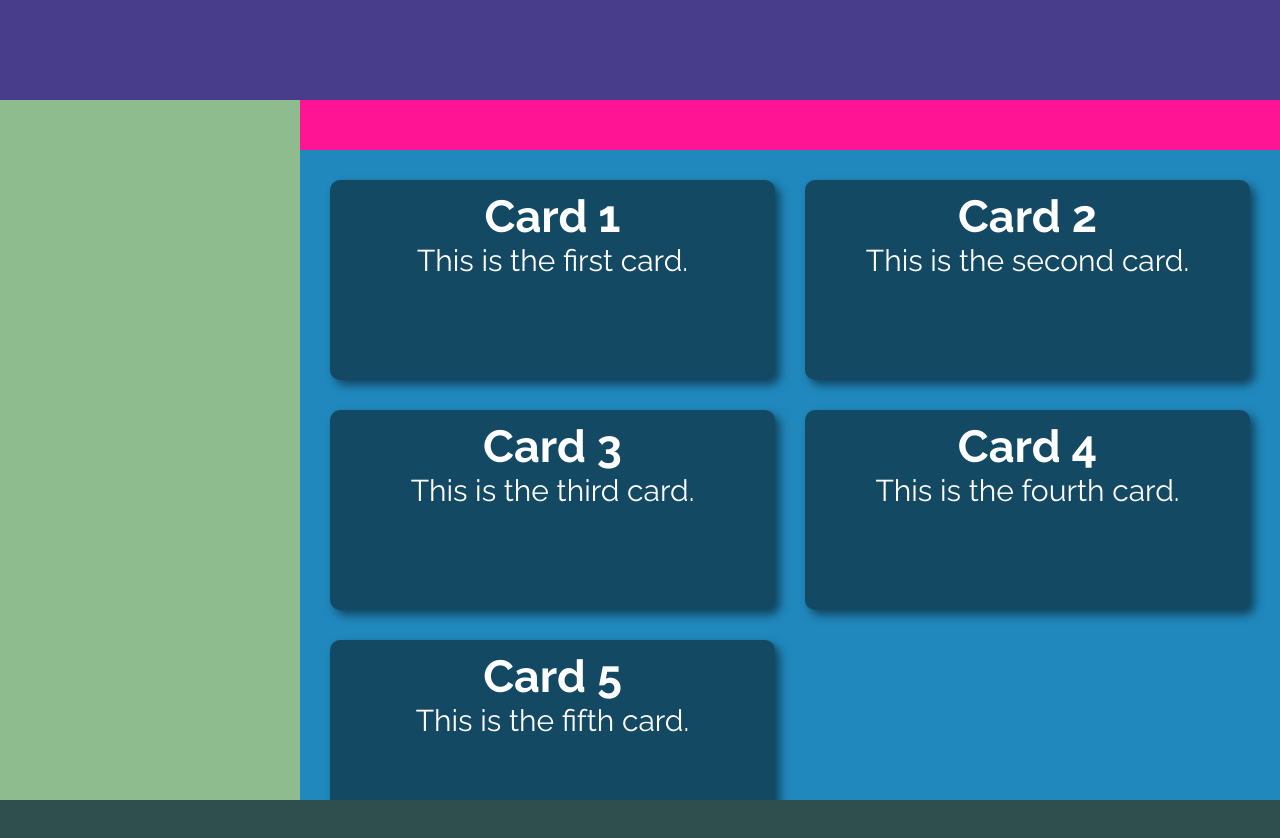
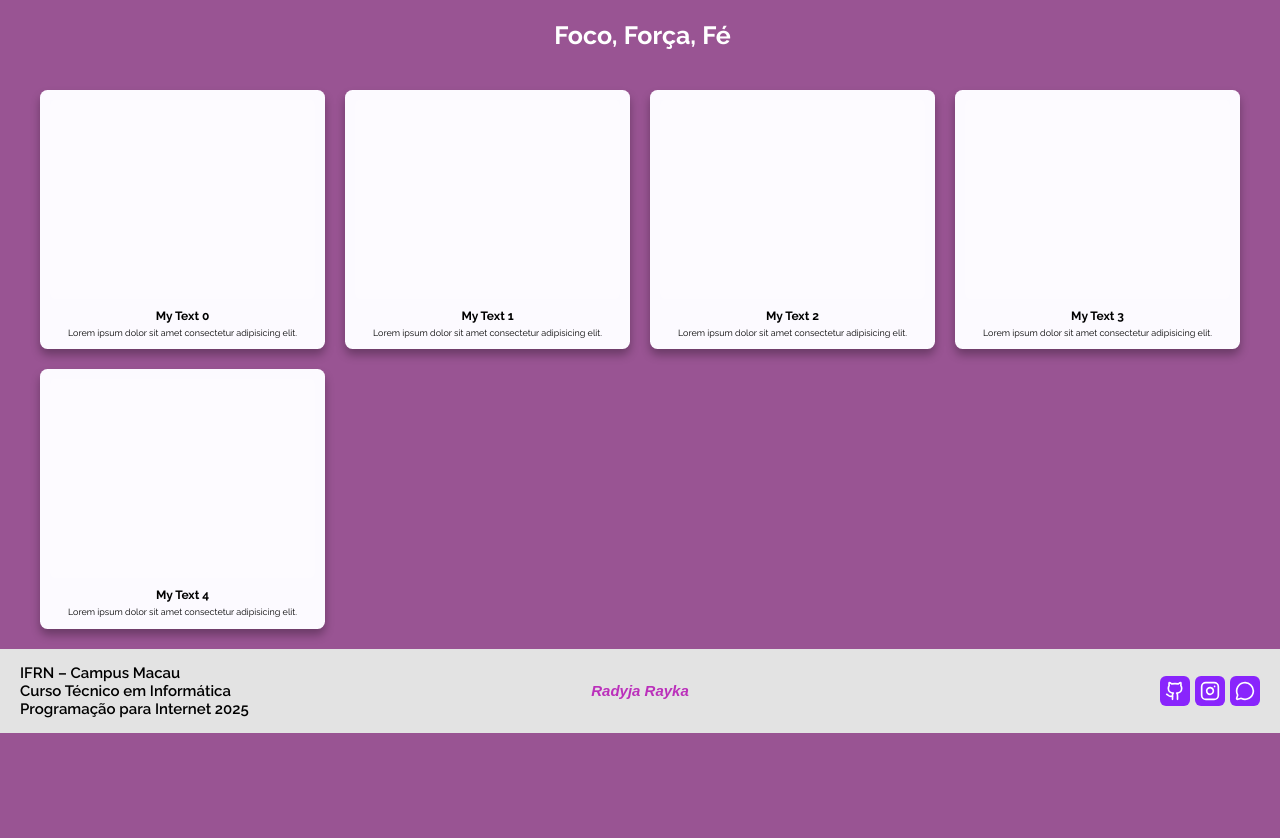
Before and after one commit to radyjarayka/ppi2025_4inf2v, a React (Vite) app: page / in a window 1280 px wide. Shown: the top 838 px of the page. After the commit the page ends 800 px from the top, so only its background shows below. Built offline with nearby package versions, Linux system fonts and the light colour scheme.

Commit message:
Desafio4_Radyja_Raika

```diff
--- a/package.json
+++ b/package.json
@@ -6,6 +6,7 @@
     "@testing-library/jest-dom": "^5.16.5",
     "@testing-library/react": "^13.4.0",
     "@testing-library/user-event": "^14.4.3",
+    "lucide-react": "^0.514.0",
     "react": "^18.2.0",
     "react-dom": "^18.2.0",
     "web-vitals": "^3.1.0"
--- a/src/App.jsx
+++ b/src/App.jsx
@@ -1,14 +1,16 @@
+// src/App.tsx
 import "./styles/theme.css";
 import "./styles/global.css";
-// import { MyTextList } from "./components/MyTextList";
-import { MyGrid } from "./components/MyGrid";
+import Header from "./components/Header";
+import Main   from "./components/Main";
+import Footer from "./components/Footer";
 
 export default function App() {
-
   return (
-    // React Fragment
     <>
-      <MyGrid />
+      <Header />
+      <Main />
+      <Footer />
     </>
   );
 }
--- /dev/null
+++ b/src/components/Footer.jsx
@@ -0,0 +1,51 @@
+import styles from "./Footer.module.css";
+import { Github } from "lucide-react";
+import { Instagram } from "lucide-react";
+import { MessageCircle } from "lucide-react";
+
+export default function Footer() {
+  return (
+    <footer className={styles.footer}>
+      <div className={styles.left}>
+        IFRN – Campus Macau
+        <br />
+        Curso Técnico em Informática
+        <br />
+        Programação para Internet 2025
+      </div>
+      <div className={styles.center}>Radyja Rayka</div>
+      <div className={styles.right}>
+
+        <a
+        href="https://github.com/radyjarayka"
+         target="_blank"
+         rel="noopener noreferrer"
+         className={styles.iconLink}
+       >
+         <Github size={20} />
+       </a>
+
+        <a
+        href="https://www.instagram.com/radyja_rayka/"
+         target="_blank"
+         rel="noopener noreferrer"
+         className={styles.iconLink}
+       >
+         <Instagram size={20} />
+       </a>
+
+<a
+        href="https://web.whatsapp.com/"
+         target="_blank"
+         rel="noopener noreferrer"
+         className={styles.iconLink}
+       >
+         <MessageCircle size={20} />
+       </a>
+
+
+
+      </div>
+    </footer>
+  );
+}
--- /dev/null
+++ b/src/components/Footer.module.css
@@ -0,0 +1,58 @@
+.footer {
+  display: flex;
+  flex-wrap: wrap;
+  justify-content: space-between;
+  background: #e3e3e3;
+  color: #000;
+  padding: 1.5rem 2rem;
+  font-size: 1.5rem;
+  font-weight: 550;
+}
+
+.left,
+.center,
+.right {
+  flex: 1;
+  min-width: 180px;
+}
+
+/* centro destacado */
+.center {
+  text-align: center;
+  color: #bb30bb;
+  align-self: center;
+  font-family: "Arial", sans-serif;
+  font-style: italic;
+}
+
+/* botões à direita */
+.right {
+  display: flex;
+  justify-content: flex-end;
+  align-items: center;
+  gap: 0.5rem;
+}
+
+.iconLink {
+  background: #8925fc;
+  color: #fff;
+  display: inline-flex;
+  align-items: center;
+  justify-content: center;
+  padding: 0.5rem;
+  border-radius: 0.6rem;
+  text-decoration: none;
+}
+
+
+/* MEDIA QUERY: abaixo de 500px, centraliza tudo */
+@media (max-width: 500px) {
+  .footer {
+    flex-direction: column;
+    text-align: center;
+    gap: 1rem;
+  }
+  .right {
+    justify-content: center;
+  }
+}
--- a/src/components/Header.jsx
+++ b/src/components/Header.jsx
@@ -0,0 +1,13 @@
+import styles from "./Header.module.css";
+
+export default function Header() {
+  return (
+    <header className={styles.header}>
+      <div className={styles.iconPlaceholder} />
+      <h1 className={styles.title}>Foco, Força, Fé</h1>
+
+
+    </header>
+
+  );
+}
--- a/src/components/Header.module.css
+++ b/src/components/Header.module.css
@@ -0,0 +1,18 @@
+.header {
+  display: flex;
+  align-items: center;
+  justify-content: center;
+  gap: 0.5rem;  /* separação entre ícone e texto */
+  padding: 2rem;
+}
+
+.title {
+  font-size: 2.5rem;
+  color: #ffffff;
+}
+.icon {
+  width: 48px;
+  height: auto;
+  object-fit: contain;
+  margin-right: 1rem;
+}
--- /dev/null
+++ b/src/components/Main.jsx
@@ -0,0 +1,19 @@
+import styles from "./Main.module.css";
+
+export default function Main() {
+  return (
+    <main className={styles.main}>
+      <div className={styles.grid}>
+        {[0, 1, 2, 3, 4].map((i) => (
+          <article key={i} className={styles.card}>
+            <div className={styles.imagePlaceholder}></div>
+            <h2 className={styles.cardTitle}>My Text {i}</h2>
+            <p className={styles.cardText}>
+              Lorem ipsum dolor sit amet consectetur adipisicing elit.
+            </p>
+          </article>
+        ))}
+      </div>
+    </main>
+  );
+}
--- /dev/null
+++ b/src/components/Main.module.css
@@ -0,0 +1,52 @@
+.main {
+  flex: 1;
+  padding: 2rem 1rem;
+  display: flex;
+  justify-content: center;
+}
+
+.grid {
+  display: grid;
+  gap: 2rem;
+  width: 100%;
+  max-width: 1200px;
+  /* até 3 colunas, mín 250px cada */
+  grid-template-columns: repeat(auto-fit, minmax(250px, 1fr));
+}
+
+
+.card {
+  background: #fcfaff;
+  border-radius: 0.75rem;
+  padding: 1rem;
+  box-shadow: 0 6px 10px rgba(0, 0, 0, 0.3);
+  display: flex;
+  flex-direction: column;
+  align-items: center;
+}
+
+.imagePlaceholder {
+  width: 100%;
+  padding-bottom: 75%;
+  background: #fff3;
+  border-radius: 0.5rem;
+}
+
+.cardTitle {
+  margin: 1rem 0 0.5rem;
+  font-size: 1.2rem;
+  text-align: center;
+}
+
+.cardText {
+  font-size: 0.9rem;
+  text-align: center;
+  line-height: 1.3;
+}
+
+/* MEDIA QUERY: abaixo de 600px, 1 coluna */
+@media (max-width: 600px) {
+  .grid {
+    grid-template-columns: 1fr;
+  }
+}
--- a/src/styles/theme.css
+++ b/src/styles/theme.css
@@ -1,8 +1,8 @@
 :root {
-  --primary: #2088bd;
-  --primary-light: #9ccbe0;
-  --primary-dark: #144964;
-  --primary-contrast-light: #ffffff;
+  --primary: #995493;
+  --primary-light: #cf70bf;
+  --primary-dark: #89588d;
+  --primary-contrast-light: #cf70bf;
   --primary-contrast-dark: #000000;
 
   --gray-50: #f9fafb;
```
Also changed, not shown: 2 other files (tests, documents, lock files or other folders).
